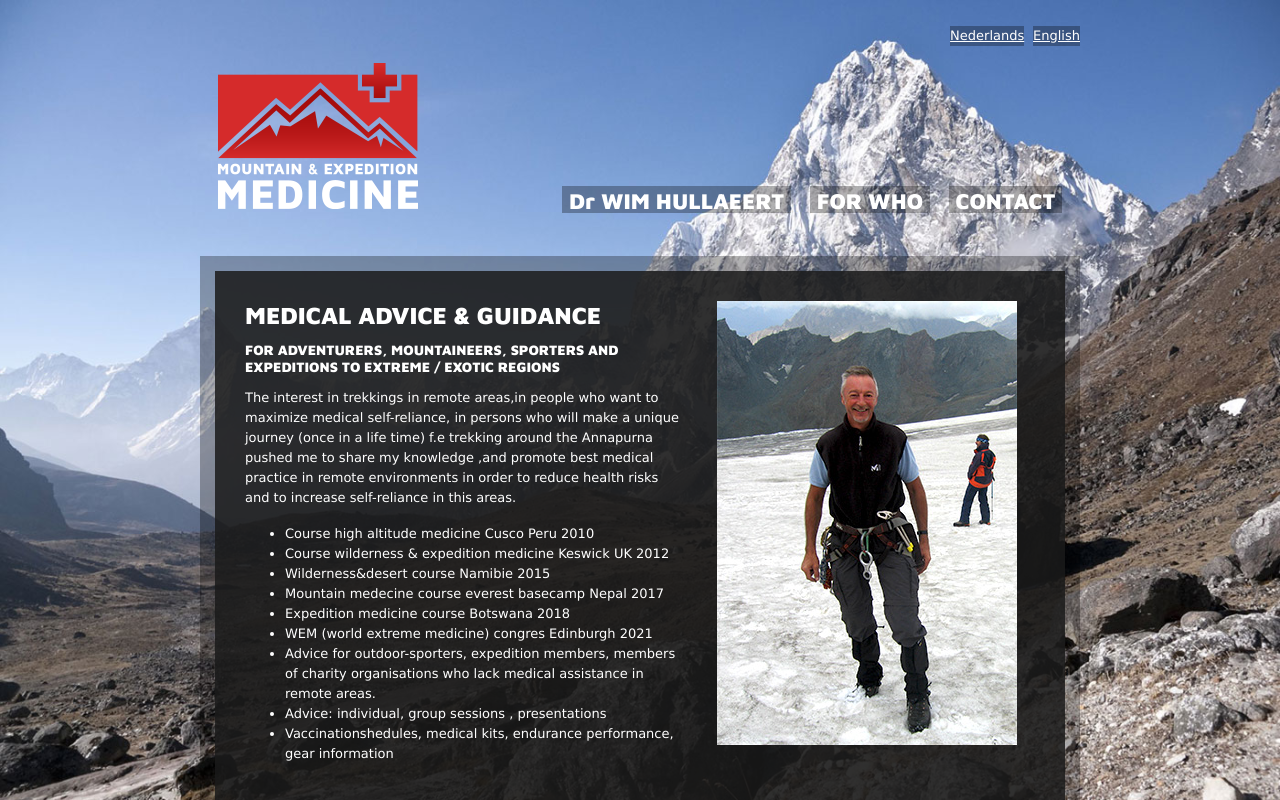
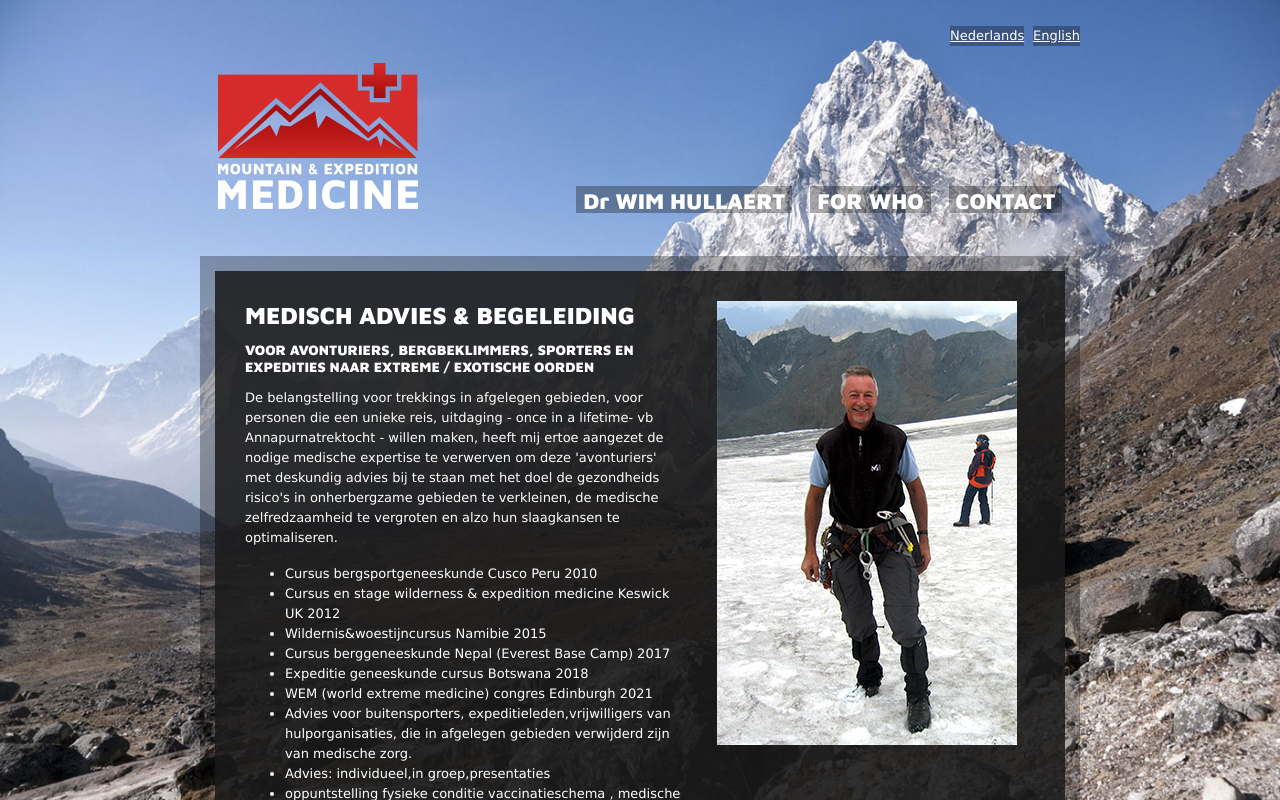
Before and after one commit to codelikeshuwen/mountain-and-expedition-medicine.be, a Vue app: page / in a window 1280 px wide. Shown: the top 800 px of the page. Built offline with nearby package versions, Linux system fonts and the light colour scheme.

Commit message:
Continue adding language in Dutch

```diff
--- a/src/components/ContactPage.vue
+++ b/src/components/ContactPage.vue
@@ -27,14 +27,25 @@ export default {
           <div class="textbox">
             <h1 v-if="language === 'en'">GET IN TOUCH</h1>
             <h1 v-if="language === 'nl'">NEEM CONTACT OP</h1>
-            <p>
+            <p v-if="language === 'en'">
               Are you planning an expedition? Preparing for a super marathon?
               Get in touch for medical advice, guidance, vaccinations and
               fysical tests to prepare you for your challenges.
             </p>
+            <p v-if="language === 'nl'">
+              Gaat u op expeditie? Bereidt u zich voor op een super marathon?
+              Neem contact op voor medisch advies, begeleiding, vaccinaties en
+              fysische proeven .
+            </p>
 
             <h3>Doctor Wim Hullaert</h3>
-            <h4>Dorpsstraat 46, 9080 Lochristi, BELGIUM</h4>
+            <h4 v-if="language === 'en'">
+              Dorpsstraat 46, 9080 Lochristi, BELGIUM
+            </h4>
+            <h4 v-if="language === 'nl'">
+              Dorpsstraat 46, 9080 Lochristi, BELGIE
+            </h4>
+
             <h4>+32 475787118</h4>
             <a href="mailto:whullaert@yahoo.com">whullaert@yahoo.com</a>
           </div>
--- a/src/components/HomePage.vue
+++ b/src/components/HomePage.vue
@@ -6,7 +6,9 @@ export default {
   name: "HomePage",
   components: { PageHeader, PageFooter },
   data() {
-    return {};
+    return {
+      language: "nl",
+    };
   },
 };
 </script>
@@ -18,12 +20,18 @@ export default {
       <div class="bg">
         <div id="home" class="container">
           <div class="textbox">
-            <h1>MEDICAL ADVICE & GUIDANCE</h1>
-            <h2>
+            <h1 v-if="language === 'en'">MEDICAL ADVICE & GUIDANCE</h1>
+            <h1 v-if="language === 'nl'">MEDISCH ADVIES & BEGELEIDING</h1>
+
+            <h2 v-if="language === 'en'">
               FOR ADVENTURERS, MOUNTAINEERS, SPORTERS AND EXPEDITIONS TO EXTREME
               / EXOTIC REGIONS
             </h2>
-            <p>
+            <h2 v-if="language === 'nl'">
+              VOOR AVONTURIERS, BERGBEKLIMMERS, SPORTERS EN EXPEDITIES NAAR
+              EXTREME / EXOTISCHE OORDEN
+            </h2>
+            <p v-if="language === 'en'">
               The interest in trekkings in remote areas,in people who want to
               maximize medical self-reliance, in persons who will make a unique
               journey (once in a life time) f.e trekking around the Annapurna
@@ -31,23 +39,78 @@ export default {
               in remote environments in order to reduce health risks and to
               increase self-reliance in this areas.
             </p>
+            <p v-if="language === 'nl'">
+              De belangstelling voor trekkings in afgelegen gebieden, voor
+              personen die een unieke reis, uitdaging - once in a lifetime- vb
+              Annapurnatrektocht - willen maken, heeft mij ertoe aangezet de
+              nodige medische expertise te verwerven om deze 'avonturiers' met
+              deskundig advies bij te staan met het doel de gezondheids risico's
+              in onherbergzame gebieden te verkleinen, de medische
+              zelfredzaamheid te vergroten en alzo hun slaagkansen te
+              optimaliseren.
+            </p>
             <ul class="expertise">
-              <li>Course high altitude medicine Cusco Peru 2010</li>
-              <li>Course wilderness & expedition medicine Keswick UK 2012</li>
-              <li>Wilderness&desert course Namibie 2015</li>
-              <li>Mountain medecine course everest basecamp Nepal 2017</li>
-              <li>Expedition medicine course Botswana 2018</li>
-              <li>WEM (world extreme medicine) congres Edinburgh 2021</li>
+              <li v-if="language === 'en'">
+                Course high altitude medicine Cusco Peru 2010
+              </li>
+              <li v-if="language === 'nl'">
+                Cursus bergsportgeneeskunde Cusco Peru 2010
+              </li>
 
-              <li>
+              <li v-if="language === 'en'">
+                Course wilderness & expedition medicine Keswick UK 2012
+              </li>
+              <li v-if="language === 'nl'">
+                Cursus en stage wilderness & expedition medicine Keswick UK 2012
+              </li>
+              <li v-if="language === 'en'">
+                Wilderness&desert course Namibie 2015
+              </li>
+              <li v-if="language === 'nl'">
+                Wildernis&woestijncursus Namibie 2015
+              </li>
+              <li v-if="language === 'en'">
+                Mountain medecine course Everest Basecamp Nepal 2017
+              </li>
+              <li v-if="language === 'nl'">
+                Cursus berggeneeskunde Nepal (Everest Base Camp) 2017
+              </li>
+              <li v-if="language === 'en'">
+                Expedition medicine course Botswana 2018
+              </li>
+              <li v-if="language === 'nl'">
+                Expeditie geneeskunde cursus Botswana 2018
+              </li>
+              <li v-if="language === 'en'">
+                WEM (world extreme medicine) congres Edinburgh 2021
+              </li>
+              <li v-if="language === 'nl'">
+                WEM (world extreme medicine) congres Edinburgh 2021
+              </li>
+
+              <li v-if="language === 'en'">
                 Advice for outdoor-sporters, expedition members, members of
                 charity organisations who lack medical assistance in remote
                 areas.
               </li>
-              <li>Advice: individual, group sessions , presentations</li>
-              <li>
+              <li v-if="language === 'nl'">
+                Advies voor buitensporters, expeditieleden,vrijwilligers van
+                hulporganisaties, die in afgelegen gebieden verwijderd zijn van
+                medische zorg.
+              </li>
+              <li v-if="language === 'en'">
+                Advice: individual, group sessions,presentations
+              </li>
+              <li v-if="language === 'nl'">
+                Advies: individueel,in groep,presentaties
+              </li>
+              <li v-if="language === 'en'">
                 Vaccinationshedules, medical kits, endurance performance, gear
                 information
+              </li>
+              <li v-if="language === 'nl'">
+                oppuntstelling fysieke conditie vaccinatieschema , medische
+                noodkit logistiek : kledij , materiaal
               </li>
             </ul>
           </div>
--- a/src/components/PageHeader.vue
+++ b/src/components/PageHeader.vue
@@ -9,7 +9,7 @@
       <div class="header">
         <img src="@/assets/images/mountain-and-expedition-medicine.png" />
         <nav>
-          <router-link to="/">Dr WIM HULLAEERT</router-link>
+          <router-link to="/">Dr WIM HULLAERT</router-link>
           <router-link to="/for-who">FOR WHO</router-link>
           <router-link to="/contact">CONTACT</router-link>
         </nav>
```
